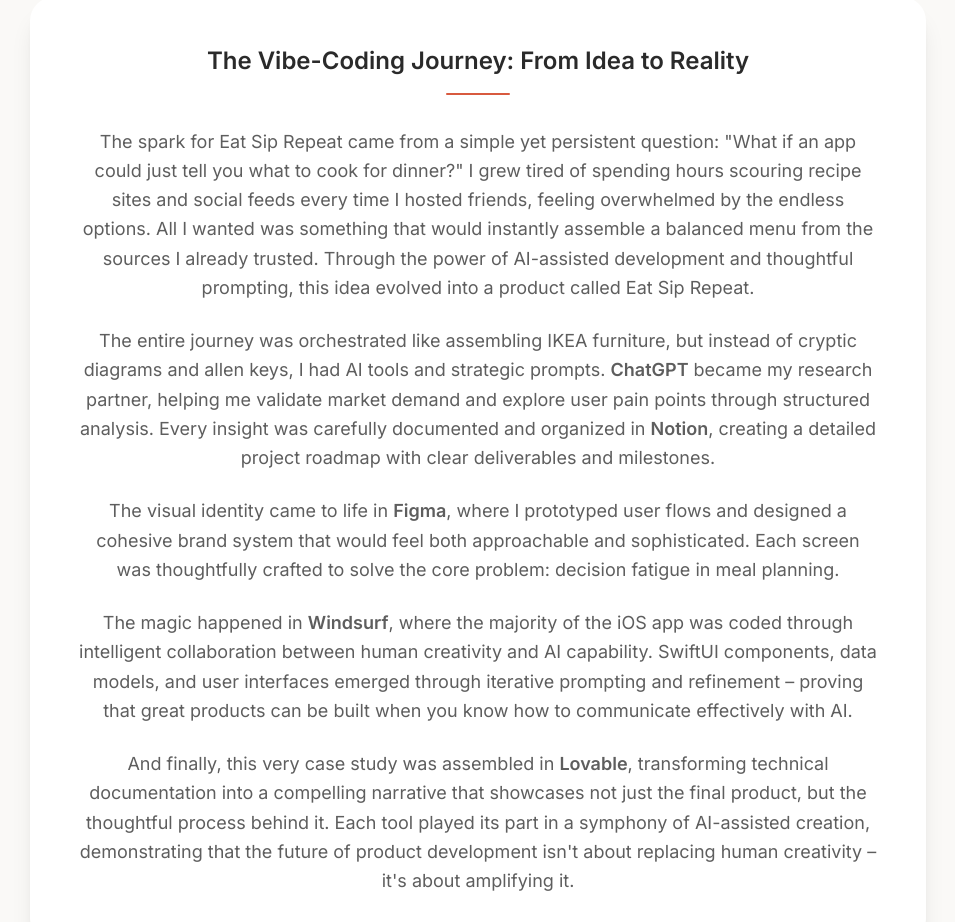
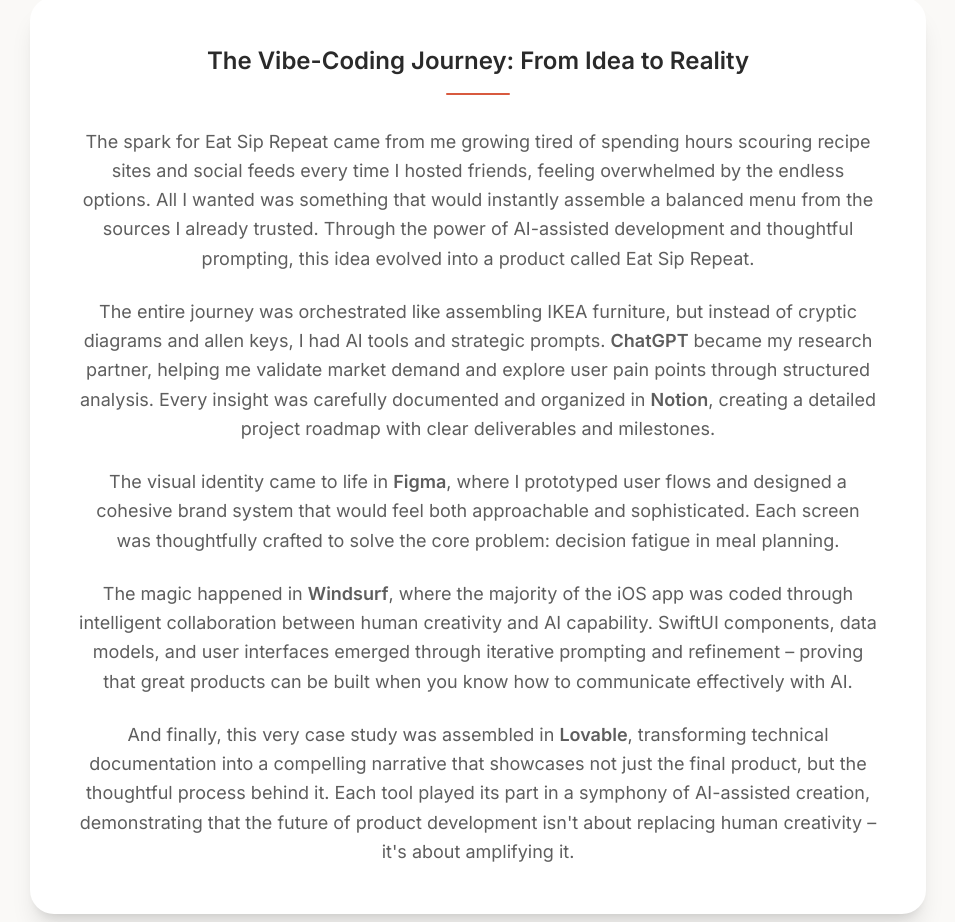
Before and after one commit to mopilasi/sip-repeat-showcase, a React (Vite) app: page / in a window 1280 px wide. Shown: the part 3600-4522 px from the top of the page, without its empty margins (162-1117 px from the left). Built offline with nearby package versions, Linux system fonts and the light colour scheme.

Commit message:
Update Index.tsx

```diff
--- a/src/pages/Index.tsx
+++ b/src/pages/Index.tsx
@@ -565,15 +565,14 @@ const Index = () => {
 
               <div className="prose prose-slate max-w-none text-center">
                 <p className="text-lg text-slate leading-relaxed mb-6">
-                  The spark for Eat Sip Repeat came from a simple yet persistent
-                  question: "What if an app could just tell you what to cook for
-                  dinner?" I grew tired of spending hours scouring recipe sites
-                  and social feeds every time I hosted friends, feeling
-                  overwhelmed by the endless options. All I wanted was something
-                  that would instantly assemble a balanced menu from the sources
-                  I already trusted. Through the power of AI-assisted
-                  development and thoughtful prompting, this idea evolved into a
-                  product called Eat Sip Repeat.
+                  The spark for Eat Sip Repeat came from me growing tired of
+                  spending hours scouring recipe sites and social feeds every
+                  time I hosted friends, feeling overwhelmed by the endless
+                  options. All I wanted was something that would instantly
+                  assemble a balanced menu from the sources I already trusted.
+                  Through the power of AI-assisted development and thoughtful
+                  prompting, this idea evolved into a product called Eat Sip
+                  Repeat.
                 </p>
 
                 <p className="text-lg text-slate leading-relaxed mb-6">
```
